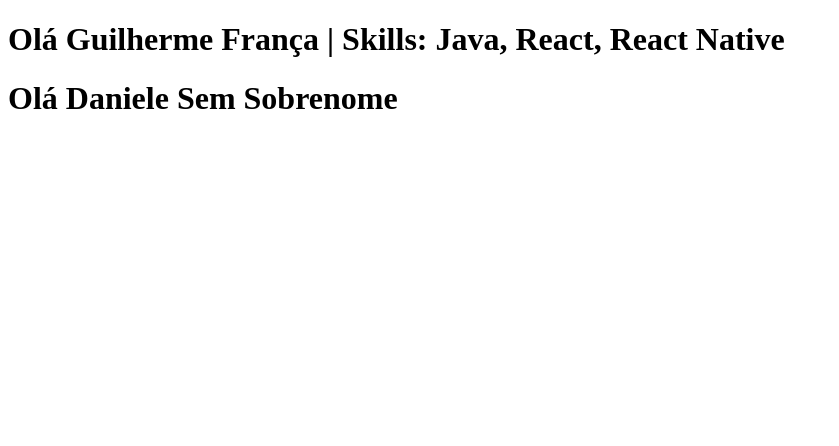
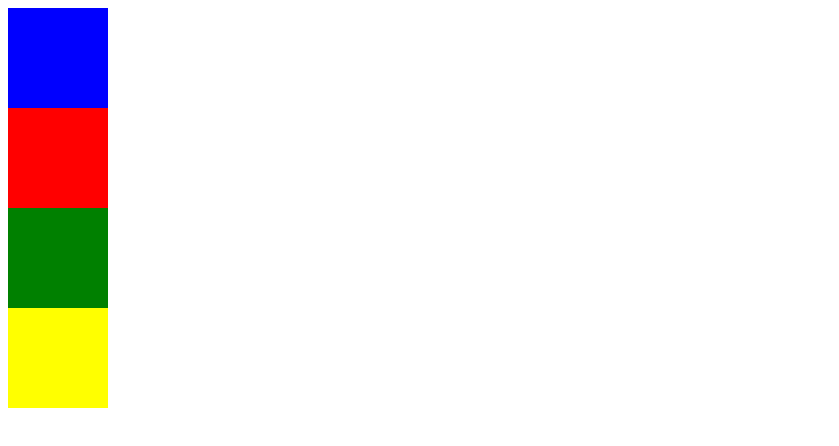
Before and after one commit to guiireal/reactjs-ninja, a React (Create React App) app in the folder sessao_3/: page / in a window 1280 px wide. Shown: the top 446 px of the page, without its empty margins (0-839 px from the left). Built offline with nearby package versions, Linux system fonts and the light colour scheme; the HTML template or start-up script is replaced by a standard one.

Commit message:
key prop

```diff
--- a/sessao_3/src/App.js
+++ b/sessao_3/src/App.js
@@ -1,13 +1,14 @@
 import React from 'react';
 import Title, { TitleExp } from './Title';
+import Square from './Square';
 
 
 const App = () => {
     return (
         <div className='container'>
-            <Title name='Guilherme' lastName='França'/>
-            <TitleExp name='Daniele'/>
-
+            {['blue', 'red', 'green', 'yellow'].map(color => (
+                <Square key={color} color={color}/>
+            ))}
         </div>
     );
 }
--- /dev/null
+++ b/sessao_3/src/Square.js
@@ -0,0 +1,15 @@
+import React from 'react';
+
+const Square = ({ color }) => (
+    <div style={{
+        height: '100px',
+        width: '100px',
+        background: color,
+    }} />
+)
+
+Square.defaultProps = {
+    color: 'red'
+}
+
+export default Square;
```
